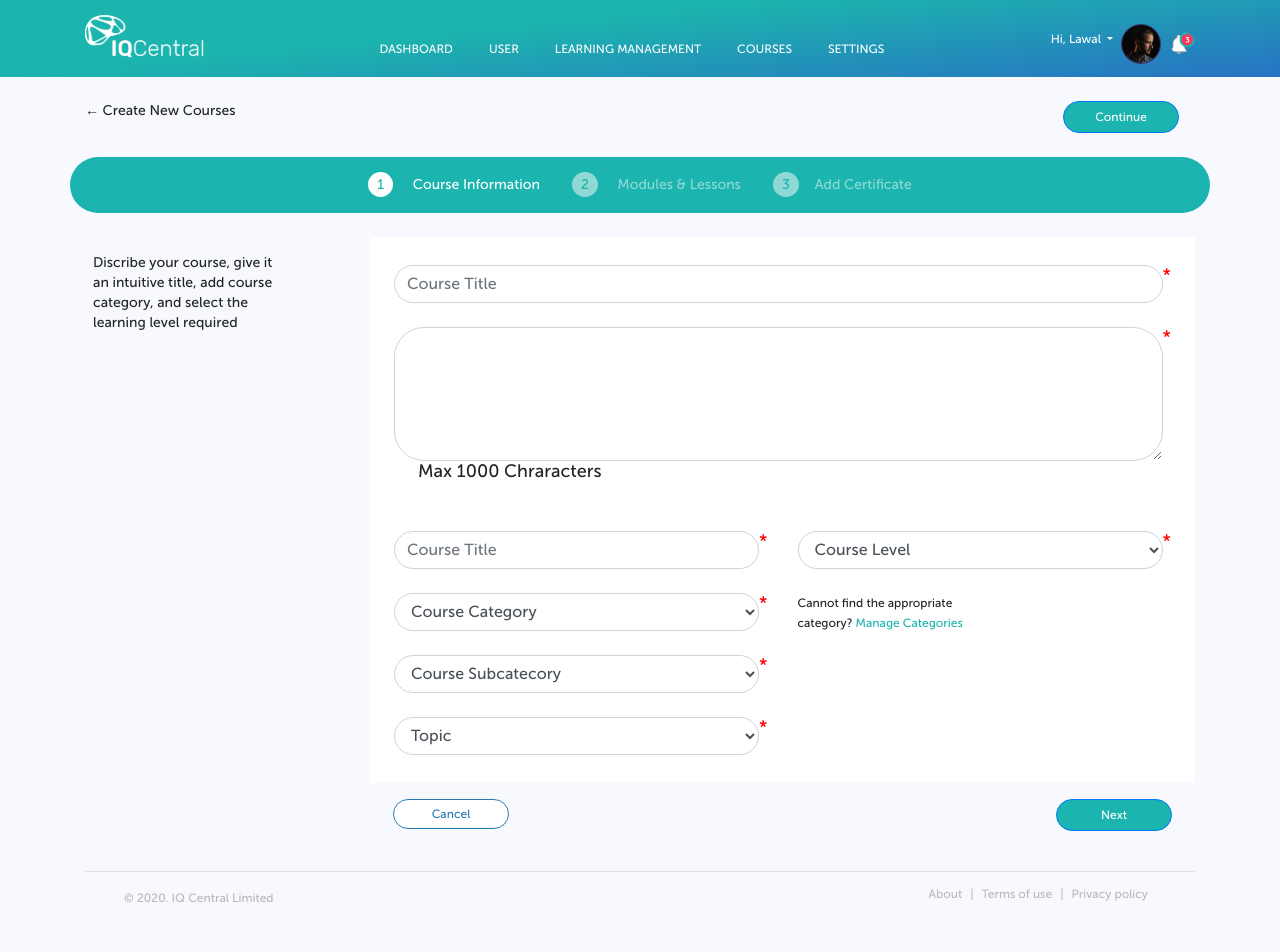
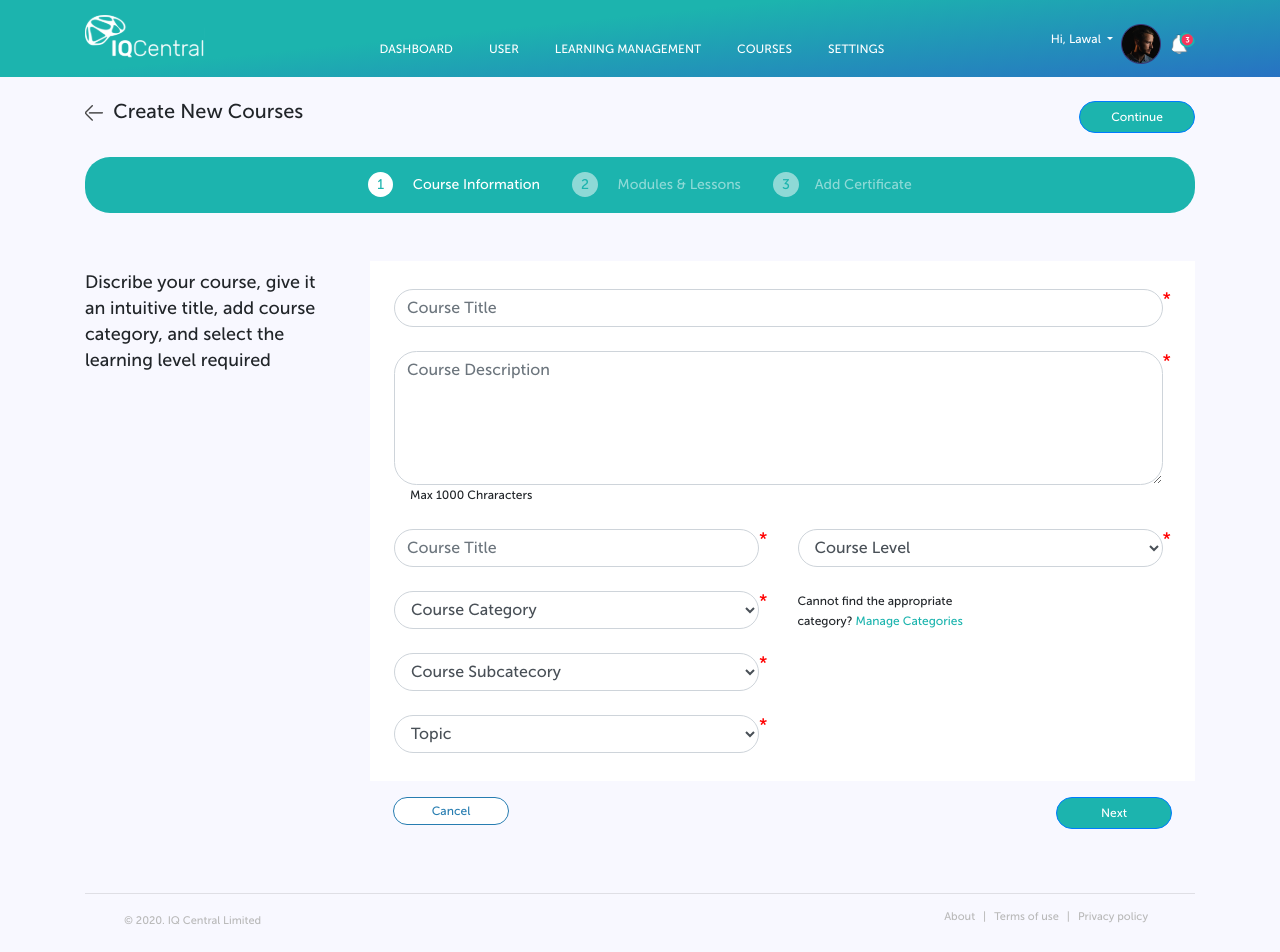
Before and after one commit to LawalAkande/neW-project, an Angular app: page /courses in a window 1280 px wide. Shown: the top 952 px of the page. Built offline with nearby package versions, Linux system fonts and the light colour scheme.

Commit message:
conversion completed

```diff
--- a/src/app/courses/courses.component.css
+++ b/src/app/courses/courses.component.css
@@ -1,7 +1,8 @@
 .nav-pills {
     background: #1CB4AE;
-    border-radius: 50px;
+    border-radius: 25px;
     padding: 0.6rem;
+    width: 1110px;
 }
 
 .nav-link {
@@ -29,7 +30,7 @@
 .btn-primary {
     text-transform: capitalize;
     background: #1CB4AE;
-    border-radius: 30px;
+    border-radius: 25px;
     font-size: 12px;
     text-align: center;
     height: 32px;
@@ -52,9 +53,8 @@
     background-color: white;
     color: #277DB1;
     width: 116px;
-    border-radius: 30px;
+    border-radius: 25px;
     font-size: 12px;
-    padding: 5px 20px;
 }
 
 .btn-outline-primary:hover {
@@ -63,7 +63,7 @@
   }
 
 .common-input {
-    border-radius: 30px;
+    border-radius: 22.5px;
 }
 
 .header {
@@ -89,10 +89,11 @@
     color: #1CB4AE;
 }
 
-.font18 {
+
+
+.div-discribe {
+    font-style: normal;
+    font-weight: 300;
     font-size: 18px;
+    line-height: 26px;
 }
-
-.bg-grey {
-    background: #F5F6F7;
-}
--- a/src/app/courses/courses.component.html
+++ b/src/app/courses/courses.component.html
@@ -1,13 +1,14 @@
 <app-navbar></app-navbar>
-<section class="container my-4 d-body">
-  <div class="my-3 d-flex justify-content-between">
-    <div class="font20">
-      <i class="fa fa-arrow-left click" routerLink="../"></i>&#8592; Create New Courses
-    </div>
+<section class="container my-4 ">
+  <div class="d-flex justify-content-between">
+    <!-- <div class="font20">
+    </div> -->
+    <span class="font20" routerLink="../"> <img src="assets/images/Group 269.png" /> &nbsp;Create New Courses</span>
+
     <div>
       <button
         *ngIf="step === 1"
-        class="btn btn-primary btn-sm mr-3"
+        class="btn btn-primary btn-sm"
         data-toggle="modal"
         data-target="#addModal"
       >
@@ -15,9 +16,10 @@
       </button>
       <button
         *ngIf="step === 2"
-        class="btn btn-primary btn-sm mr-3"
+        class="btn btn-primary btn-sm"
         data-toggle="modal"
         data-target="#addModal"
+        style="width: 91px;"
       >
         Next
       </button>
@@ -26,8 +28,8 @@
 </section>
 <div class="row">
   <div class="col-lg-12 col-sm-12">
-    <ul class="container nav nav-pills justify-content-center">
-      <li class="nav- click">
+    <ul class="container nav nav-pills justify-content-center" >
+      <li class="nav-item">
         <a
           class="nav-link "
           routerLink="/Courses/CourseInformation"
@@ -36,7 +38,7 @@
           <span class="number">1</span> Course Information</a
         >
       </li>
-      <li class="nav-item click active">
+      <li class="nav-item active">
         <a
           class="nav-link"
           routerLink="/Courses/ModulesLessons"
@@ -45,7 +47,7 @@
           <span class="number">2</span> Modules & Lessons</a
         >
       </li>
-      <li class="nav-item click">
+      <li class="nav-item">
         <a class="nav-link" routerLink="/Courses/AddCertificate"
           ><span class="number">3</span>Add Certificate</a
         >
@@ -54,10 +56,10 @@
   </div>
 </div>
 
-<section class="container my-4 d-body">
+<section class="container my-5">
   <div class="row">
-    <div class="col-lg-3 col-sm-12 vertical-nav my-3">
-      <div class="border-radius px-2">
+    <div class="col-lg-3 col-sm-12 mt-2 font18">
+      <div class="div-discribe">
         Discribe your course, give it <br>an intuitive title, add course <br>category,
         and select the<br> learning level required
       </div>
@@ -78,19 +80,18 @@
           <div class="my-4">
             <div class="d-flex">
               <textarea
-              class="common-input form-control"
-              placeholder="Course Description"
-              rows="5"
-            >
-            </textarea>
-            <span class="text-red font18">*</span>
+                class="common-input form-control"
+                rows="5"
+                placeholder="Course Description"
+              ></textarea>
+              <span class="text-red font18">*</span>
             </div>
-            <span class="text-grey font18 p-4">Max 1000 Chraracters</span>
+            <span class="text-grey font12 pl-3">Max 1000 Chraracters</span>
           </div>
           <div class="row">
             <div class="col">
               <div>
-                <div class="my-4 d-flex">
+                <div class=" d-flex">
                   <input
                     type="text"
                     class="common-input form-control"
@@ -123,7 +124,7 @@
               </div>
             </div>
             <div class="col">
-              <div class="my-4 d-flex">
+              <div class=" d-flex">
                 <select type="text" class="common-input form-control">
                   <option value="">Course Level</option>
                   <option></option>
@@ -131,7 +132,7 @@
                 <span class="text-red font18">*</span>
               </div>
               <div class="my-4">
-              <span class="font18" style="font-size: 12px;">Cannot find the appropriate<br> category? <a class="login-link"> Manage Categories</a></span>
+              <span class="font12">Cannot find the appropriate<br> category? <a class="login-link"> Manage Categories</a></span>
               </div>
             </div>
           </div>
@@ -181,13 +182,13 @@
             <div class="my-3 d-flex justify-content-between">
               <div class="font20">
                 <button
-                  style="font-size: 18px;"
+
                   class="btn bg-green rounded-circle btn-sm mr-3"
                   data-toggle=""
                   data-target=""
                 >
-                  +
-                </button> Add New Module
+                  <img src="assets/images/Vector.svg" />
+                </button><span class="font16">Add New Module</span>
               </div>
             </div>
           </div>
--- a/src/app/footer/footer.component.css
+++ b/src/app/footer/footer.component.css
@@ -1,6 +1,5 @@
 .footer-wrapper {
-    color: #b9b9b9;
-  font-size: 12px;
+  color: #b9b9b9;
   line-height: 21px;
   padding-left: 100px;
   padding-right: 100px;
@@ -10,7 +9,6 @@
 
 p {
     color: #b9b9b9;
-    font-size: 12px;
     line-height: 21px;
 }
 
--- a/src/app/footer/footer.component.html
+++ b/src/app/footer/footer.component.html
@@ -1,4 +1,4 @@
-<div class="footer-wrapper">
+<div class="footer-wrapper font11">
   <div class="row justify-content-between">
     <div
       class="col-12 col-md-4 order-2 order-md-1 mt-3 mt-md-0 text-center text-md-left"
--- a/src/styles.css
+++ b/src/styles.css
@@ -2,14 +2,15 @@
 @import "~bootstrap/dist/css/bootstrap.css";
 
 @font-face {
-  font-family: 'Museo Sans';
+  font-family: 'Museo sanS';
   src: url(./fonts/Fonts/MuseoSans_500.otf);
 }
 
+
 body {
-    font-family: 'Museo Sans' !important;
-    background-color: ghostwhite;
-    overflow-x: hidden;
+  font-family: 'Museo Sans' !important;
+  background-color: ghostwhite;
+  overflow-x: hidden;
 }
 
 ::-webkit-scrollbar {
@@ -30,5 +31,31 @@ body {
   ::-webkit-scrollbar-thumb:hover {
     background: #1CB4AE;
   }
-html, body { height: 100%; }
-body { margin: 0; font-family: Roboto, "Helvetica Neue", sans-serif; }
+
+.font11 {
+  font-size: 11px !important;
+}
+
+.font12 {
+  font-size: 12px !important;
+}
+
+.font14 {
+  font-size: 14px !important;
+}
+
+.font16 {
+  font-size: 16px !important;
+}
+
+.font18 {
+  font-size: 18px !important;
+}
+
+.font20 {
+  font-size: 20px !important;
+}
+
+.bg-grey {
+  background: #F5F6F7 !important;
+}
```
Also changed, not shown: src/assets/images/Group 269.png (added), src/assets/images/Vector.svg (added).
